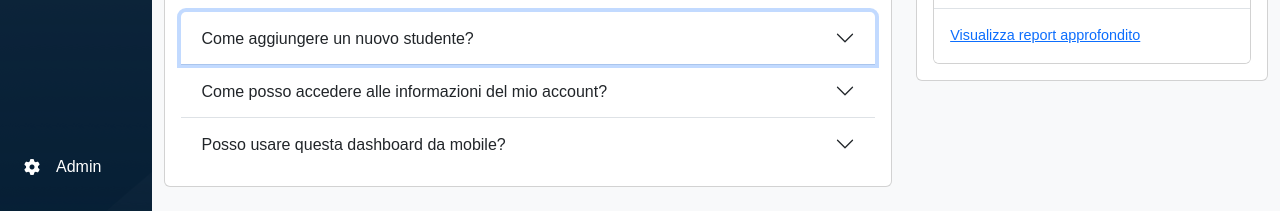
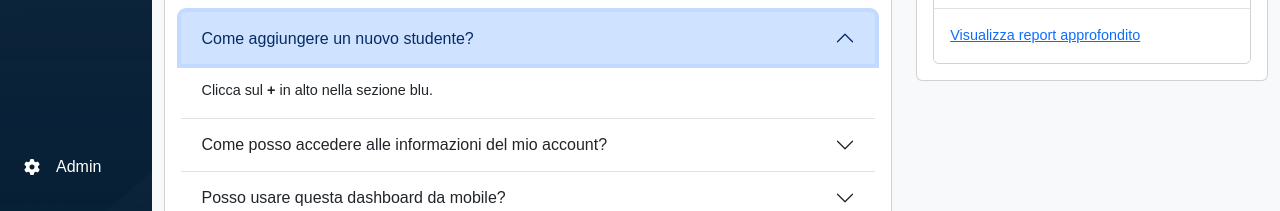
Before and after one commit to gabrielepetralia/html-css-bootstrap-dashboard, a plain HTML site: page index.html in a window 1280 px wide. Both pictures are taken after a click on the button "Come aggiungere un nuovo studente?". Shown: the part 589-800 px from the top of the page. Drawn offline with nearby package versions, Linux system fonts and the light colour scheme.

Commit message:
[fix] first-accordion collapse

```diff
--- a/index.html
+++ b/index.html
@@ -397,13 +397,13 @@
 
                       <div class="accordion-item  gp-fs-sm border-top-0 border-start-0 border-end-0">
                         <h2 class="accordion-header" id="headingOne">
-                          <button class="accordion-button" type="button" data-bs-toggle="collapse" data-bs-target="#collapseOne"
+                          <button class="accordion-button collapsed" type="button" data-bs-toggle="collapse" data-bs-target="#collapseOne"
                             aria-expanded="true" aria-controls="collapseOne">
                             Come aggiungere un nuovo studente?
                           </button>
                         </h2>
-                        <div id="collapseOne" class="accordion-collapse collapse show" aria-labelledby="headingOne"
-                          data-bs-parent="#accordionExample">
+                        <div id="collapseOne" class="accordion-collapse collapse" aria-labelledby="headingOne"
+                          data-bs-parent="#faqAccordion">
                           <div class="accordion-body">
                             Clicca sul <strong>+</strong> in alto nella sezione blu.
                           </div>
@@ -418,7 +418,7 @@
                           </button>
                         </h2>
                         <div id="collapseTwo" class="accordion-collapse collapse" aria-labelledby="headingTwo"
-                          data-bs-parent="#accordionExample">
+                          data-bs-parent="#faqAccordion">
                           <div class="accordion-body">
                             Clicca sull'icona della <strong>campanella</strong>.
                           </div>
@@ -433,7 +433,7 @@
                           </button>
                         </h2>
                         <div id="collapseThree" class="accordion-collapse collapse" aria-labelledby="headingThree"
-                          data-bs-parent="#accordionExample">
+                          data-bs-parent="#faqAccordion">
                           <div class="accordion-body">
                             Sì, basta scaricare l'<strong>app</strong>.
                           </div>
```
